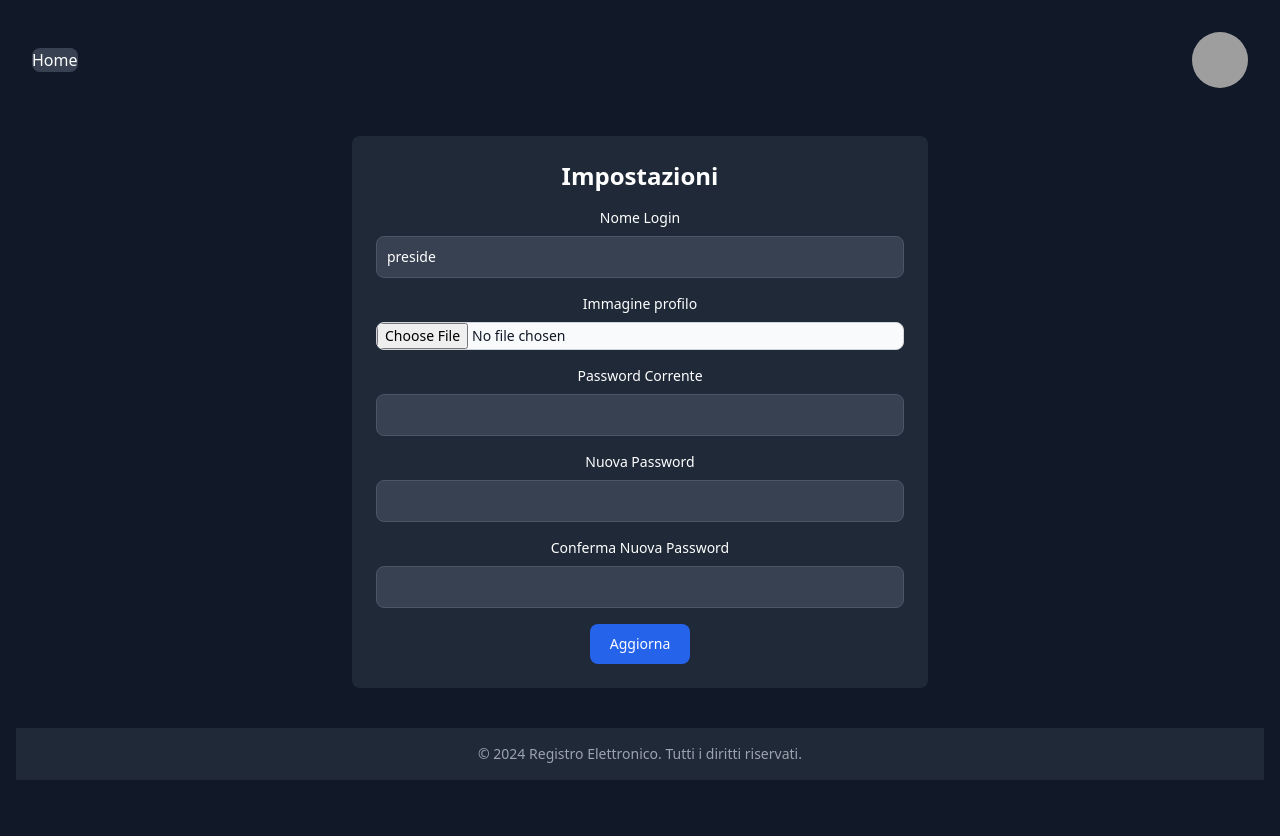
After one commit to zyloxweeb/registroElettronico, a PHP site: page /pages/dropdownProfile/teacher_settings.php in a window 1280 px wide. The commit adds this page. Run offline with PHP 8.4, Linux system fonts and the light colour scheme; a user stored in the database is signed in; data comes from the database, SQL or seed files in the repository; grey boxes are pictures that could not be loaded.

```diff
--- /dev/null
+++ b/pages/dropdownProfile/teacher_settings.php
@@ -0,0 +1,193 @@
+<?php
+session_start();
+// Include il file di connessione al database
+include '../../includes/database.php';
+
+if (!isset($_SESSION['user'])) {
+    header("Location: login.php");
+    exit();
+}
+
+$user = $_SESSION['user'];
+$user_id = $user['id'];
+
+// Aggiornamento delle informazioni dell'utente
+if ($_SERVER['REQUEST_METHOD'] == 'POST') {
+    $username = !empty($_POST['username']) ? $_POST['username'] : $user['username'];
+    $image_path = $user['profile_image'];
+    $password_changed = false;
+
+    // Gestione dell'immagine del profilo
+    if (isset($_FILES['profile_image']) && $_FILES['profile_image']['error'] == UPLOAD_ERR_OK) {
+        $profile_image = $_FILES['profile_image'];
+        $upload_dir = '../../images/';
+        $upload_file = $upload_dir . basename($profile_image['name']);
+
+        // Verifica che il file sia un'immagine
+        $check = getimagesize($profile_image['tmp_name']);
+        if ($check !== false) {
+            if (move_uploaded_file($profile_image['tmp_name'], $upload_file)) {
+                $image_path = '../images/' . basename($profile_image['name']);
+            } else {
+                $error_message = "Errore nel caricamento dell'immagine.";
+            }
+        } else {
+            $error_message = "Il file non è un'immagine valida.";
+        }
+    }
+
+    // Gestione della password
+    if (!empty($_POST['current_password']) && !empty($_POST['new_password']) && !empty($_POST['confirm_password'])) {
+        $current_password = $_POST['current_password'];
+        $new_password = $_POST['new_password'];
+        $confirm_password = $_POST['confirm_password'];
+
+        if ($new_password !== $confirm_password) {
+            $error_message = "La nuova password e la conferma non coincidono.";
+        } else {
+            // Verifica la password corrente
+            $sql_password_check = "SELECT password FROM users WHERE id = ?";
+            $stmt_password_check = $conn->prepare($sql_password_check);
+            $stmt_password_check->bind_param("i", $user_id);
+            $stmt_password_check->execute();
+            $result_password_check = $stmt_password_check->get_result();
+            $row = $result_password_check->fetch_assoc();
+
+            if (password_verify($current_password, $row['password'])) {
+                // Aggiorna la password
+                $new_password_hashed = password_hash($new_password, PASSWORD_DEFAULT);
+                $sql_update_password = "UPDATE users SET password = ? WHERE id = ?";
+                $stmt_update_password = $conn->prepare($sql_update_password);
+                $stmt_update_password->bind_param("si", $new_password_hashed, $user_id);
+                $stmt_update_password->execute();
+                $password_changed = true;
+            } else {
+                $error_message = "La password corrente non è corretta.";
+            }
+        }
+    }
+
+    // Aggiorna le informazioni nel database
+    if (!isset($error_message)) {
+        $sql_update = "UPDATE users SET username = ?, profile_image = ? WHERE id = ?";
+        $stmt_update = $conn->prepare($sql_update);
+        $stmt_update->bind_param("ssi", $username, $image_path, $user_id);
+
+        if ($stmt_update->execute()) {
+            $_SESSION['user']['username'] = $username;
+            $_SESSION['user']['profile_image'] = $image_path;
+            $success_message = "Informazioni aggiornate con successo.";
+            if ($password_changed) {
+                $success_message .= " La password è stata cambiata con successo.";
+            }
+        } else {
+            $error_message = "Errore nell'aggiornamento delle informazioni.";
+        }
+    }
+}
+
+// Ottieni le informazioni aggiornate dell'utente
+$sql_user_info = "SELECT * FROM users WHERE id = ?";
+$stmt_user_info = $conn->prepare($sql_user_info);
+$stmt_user_info->bind_param("i", $user_id);
+$stmt_user_info->execute();
+$result_user_info = $stmt_user_info->get_result();
+$user_info = $result_user_info->fetch_assoc();
+?>
+
+<!DOCTYPE html>
+<html lang="it">
+<head>
+    <meta charset="UTF-8">
+    <meta name="viewport" content="width=device-width, initial-scale=1.0">
+    <title>Impostazioni</title>
+    <link href="https://cdn.jsdelivr.net/npm/tailwindcss@2.2.19/dist/tailwind.min.css" rel="stylesheet">
+    <link rel="icon" type="image/x-icon" href="../../icon/icon.ico">
+</head>
+<body class="bg-gray-900 text-white">
+    <div class="container mx-auto p-4 flex flex-col items-center">
+        <nav class="bg-gray-900 border-gray-200 dark:bg-gray-900 relative w-full">
+            <div class="max-w-screen-xl flex flex-wrap items-center justify-between mx-auto p-4">
+                <div class="flex items-center md:order-2 space-x-3 md:space-x-0 rtl:space-x-reverse">
+                    <button type="button" class="flex text-sm bg-gray-800 rounded-full md:me-0 focus:ring-4 focus:ring-gray-300 dark:focus:ring-gray-600" id="user-menu-button" aria-expanded="false" onclick="toggleDropdown()">
+                        <span class="sr-only">Open user menu</span>
+                        <img class="w-14 h-14 rounded-full" src="<?php echo htmlspecialchars("../{$user_info['profile_image']}"); ?>" alt="user photo">
+                    </button>
+                    <!-- Dropdown menu -->
+                    <div class="z-50 hidden my-4 text-base list-none bg-gray-600 divide-y divide-gray-100 rounded-lg shadow dark:bg-gray-700 dark:divide-gray-600 absolute top-0 right-0 mt-16" id="user-dropdown">
+                        <div class="px-4 py-3">
+                            <span class="block text-sm text-white-900 dark:text-white"><?php echo htmlspecialchars($user_info['username']); ?></span>
+                        </div>
+                        <ul class="py-2" aria-labelledby="user-menu-button">
+                            <li>
+                                <a href="info.php" class="block px-4 py-2 text-sm text-white-700 hover:bg-gray-500 dark:hover:bg-gray-600 dark:text-gray-200 dark:hover:text-white">Info</a>
+                            </li>
+                            <li>
+                                <a href="settings.php" class="block px-4 py-2 text-sm text-white-700 hover:bg-gray-500 dark:hover:bg-gray-600 dark:text-gray-200 dark:hover:text-white">Settings</a>
+                            </li>
+                            <li>
+                                <a href="../logout.php" class="block px-4 py-2 text-sm text-red-500 hover:bg-gray-500 dark:hover:bg-gray-600 dark:text-gray-200 dark:hover:text-white">Sign out</a>
+                            </li>
+                        </ul>
+                    </div>
+                </div>
+                <div class="items-center justify-between hidden w-full md:flex md:w-auto md:order-1" id="navbar-user">
+                    <ul class="flex flex-col font-medium p-4 md:p-0 mt-4 border border-gray-100 rounded-lg bg-gray-900 md:space-x-8 rtl:space-x-reverse md:flex-row md:mt-0 md:border-0 md:bg-gray-700 dark:bg-gray-800 md:dark:bg-gray-900 dark:border-gray-700">
+                        <li>
+                            <a href="../teacher_dashboard.php" class="block py-2 px-3 text-white bg-white-700 rounded md:bg-transparent md:text-white-700 md:p-0 md:dark:text-white-500" aria-current="page">Home</a>
+                        </li>
+                    </ul>
+                </div>
+            </div>
+        </nav>
+
+        <div class="bg-gray-800 p-6 rounded-lg mt-8 w-full max-w-xl text-center">
+            <h2 class="text-2xl font-bold mb-4">Impostazioni</h2>
+            <?php if (isset($error_message)): ?>
+                <p class="text-red-500"><?php echo htmlspecialchars($error_message); ?></p>
+            <?php endif; ?>
+            <?php if (isset($success_message)): ?>
+                <p class="text-green-500"><?php echo htmlspecialchars($success_message); ?></p>
+            <?php endif; ?>
+            <form action="settings.php" method="POST" enctype="multipart/form-data" class="flex flex-col items-center space-y-4">
+                <div class="w-full">
+                    <label for="username" class="block mb-2 text-sm font-medium text-white">Nome Login</label>
+                    <input type="text" name="username" id="username" class="bg-gray-700 border border-gray-600 text-white text-sm rounded-lg focus:ring-blue-500 focus:border-blue-500 block w-full p-2.5" value="<?php echo htmlspecialchars($user_info['username']); ?>" required>
+                </div>
+                <div class="w-full">
+                    <label for="profile_image" class="block mb-2 text-sm font-medium text-white">Immagine profilo</label>
+                    <input type="file" name="profile_image" id="profile_image" class="block w-full text-sm text-gray-900 border border-gray-300 rounded-lg cursor-pointer bg-gray-50 dark:text-gray-400 focus:outline-none dark:bg-gray-700 dark:border-gray-600 dark:placeholder-gray-400">
+                </div>
+                <div class="w-full">
+                    <label for="current_password" class="block mb-2 text-sm font-medium text-white">Password Corrente</label>
+                    <input type="password" name="current_password" id="current_password" class="bg-gray-700 border border-gray-600 text-white text-sm rounded-lg focus:ring-blue-500 focus:border-blue-500 block w-full p-2.5">
+                </div>
+                <div class="w-full">
+                    <label for="new_password" class="block mb-2 text-sm font-medium text-white">Nuova Password</label>
+                    <input type="password" name="new_password" id="new_password" class="bg-gray-700 border border-gray-600 text-white text-sm rounded-lg focus:ring-blue-500 focus:border-blue-500 block w-full p-2.5">
+                </div>
+                <div class="w-full">
+                    <label for="confirm_password" class="block mb-2 text-sm font-medium text-white">Conferma Nuova Password</label>
+                    <input type="password" name="confirm_password" id="confirm_password" class="bg-gray-700 border border-gray-600 text-white text-sm rounded-lg focus:ring-blue-500 focus:border-blue-500 block w-full p-2.5">
+                </div>
+                <button type="submit" class="text-white bg-blue-600 hover:bg-blue-700 focus:ring-4 focus:outline-none focus:ring-blue-300 font-medium rounded-lg text-sm w-full sm:w-auto px-5 py-2.5 text-center">Aggiorna</button>
+            </form>
+        </div>
+
+        <footer class="footer bottom-0 w-full bg-gray-800 py-4 text-center my-10">
+            <div class="container mx-auto">
+                <p class="text-sm text-gray-400">&copy; <?php echo date("Y"); ?> Registro Elettronico. Tutti i diritti riservati.</p>
+            </div>
+        </footer>
+    </div>
+
+    <script>
+        // Funzione per aprire o chiudere il menu
+        function toggleDropdown() {
+            var dropdownMenu = document.getElementById("user-dropdown");
+            dropdownMenu.classList.toggle("hidden");
+            dropdownMenu.classList.toggle("open-dropdown");
+        }
+    </script>
+</body>
+</html>
```
Also changed, not shown: pages/teacher_dashboard.php (+66 -5 lines), images/default_profile.jpg (added), pages/dropdownProfile/teacher_info.php (added).
